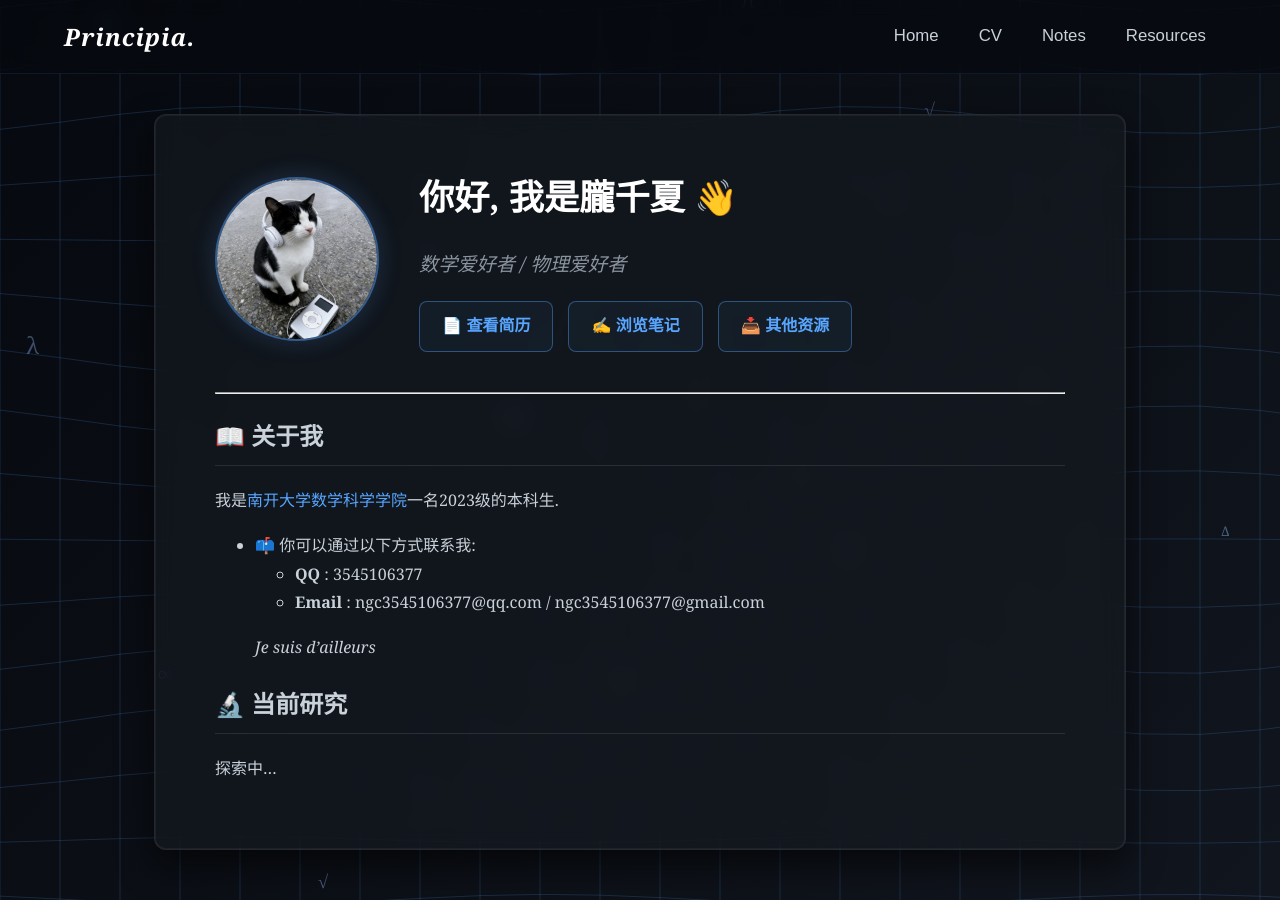
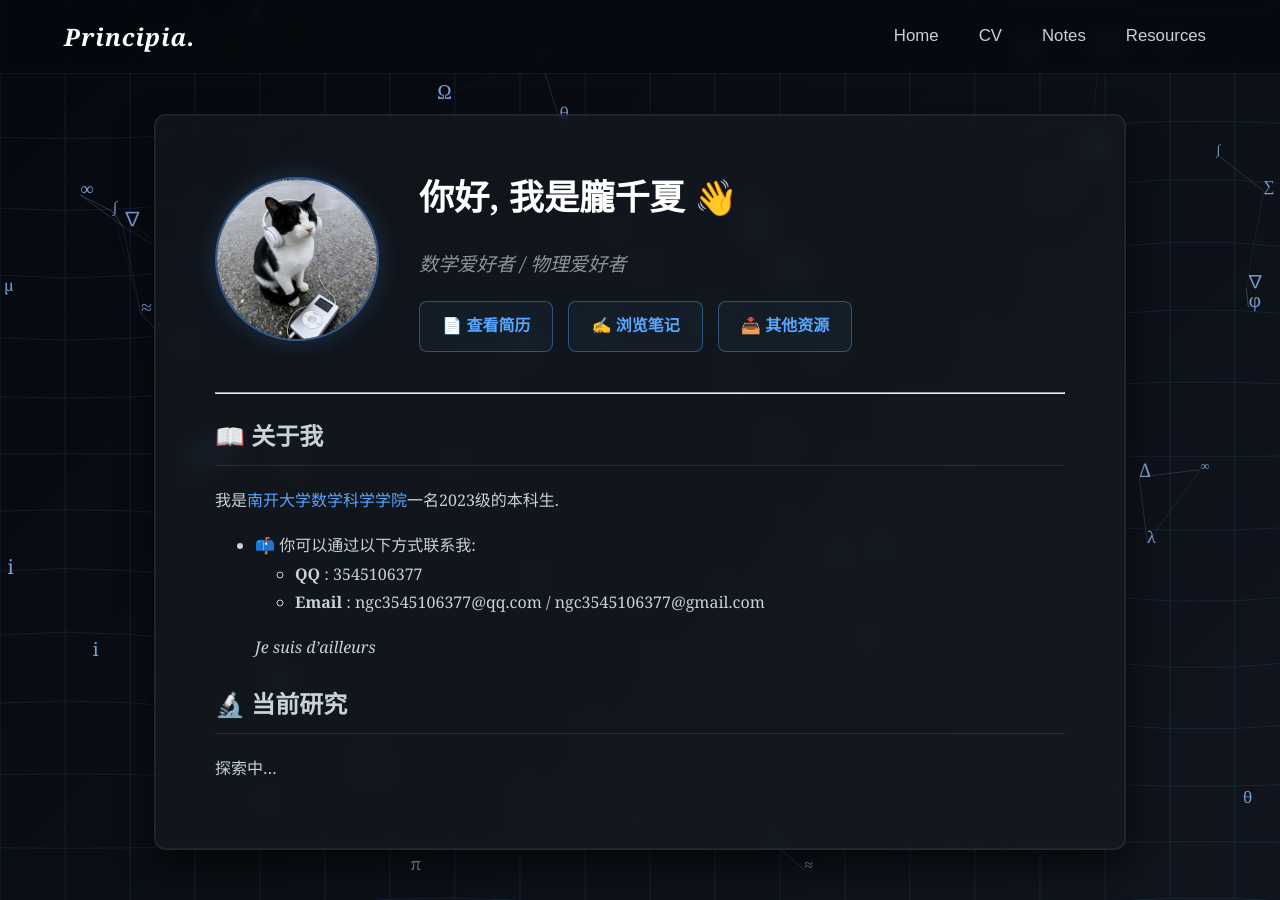
Before and after one commit to EtherealKasumi/personalpage, a Jekyll site: the page built from index.md, in a window 1280 px wide. Built offline with Jekyll 4.4.1, drawn with Linux system fonts in a browser that asks for light colours.

Commit message:
Refactor CSS styles and improve layout structure

```diff
--- a/_layouts/default.html
+++ b/_layouts/default.html
@@ -11,97 +11,29 @@
     <script defer src="https://cdn.jsdelivr.net/npm/katex@0.16.8/dist/contrib/auto-render.min.js"></script>
 
     <style>
-        /* === 基础颜色与排版 === */
-        :root {
-            --text-color: #c9d1d9;
-            --accent-color: #58a6ff;
-            --math-font: "Georgia", "Times New Roman", serif;
-        }
-
-        body, html {
-            margin: 0; padding: 0;
-            background-color: transparent;
-            color: var(--text-color); font-family: var(--math-font);
-            line-height: 1.8; overflow-x: hidden; min-height: 100vh;
-        }
-
-        /* === 动态背景容器 === */
-        #math-canvas {
-            position: fixed; top: 0; left: 0;
-            width: 100vw; height: 100vh;
-            z-index: -1; pointer-events: none;
-            background: linear-gradient(135deg, #06090f 0%, #11151d 100%);
-        }
-
-        /* === 响应式顶部导航栏 === */
-        .top-nav {
-            display: flex; justify-content: space-between; align-items: center;
-            padding: 15px 5%; background: rgba(6, 9, 15, 0.7);
-            backdrop-filter: blur(10px); -webkit-backdrop-filter: blur(10px);
-            border-bottom: 1px solid rgba(88,166,255,0.1);
-            position: sticky; top: 0; z-index: 100;
-        }
-
-        .nav-brand {
-            font-size: 1.5em; font-weight: bold; color: #fff;
-            letter-spacing: 1px; font-style: italic;
-        }
-
-        .nav-links {
-            display: flex; gap: 20px; transition: all 0.3s ease;
-        }
-
-        .nav-links a {
-            color: var(--text-color); text-decoration: none; padding: 5px 10px;
-            font-size: 1.05em; transition: all 0.3s; font-family: sans-serif;
-            border-radius: 6px;
-        }
-
-        .nav-links a:hover {
-            color: var(--accent-color); background: rgba(88,166,255,0.1);
-        }
-
-        /* 移动端/小屏幕折叠按钮 */
-        .menu-toggle {
-            display: none; cursor: pointer; font-size: 1.8em; color: var(--accent-color);
-        }
-
+        :root { --text-color: #c9d1d9; --accent-color: #58a6ff; --math-font: "Georgia", "Times New Roman", serif; }
+        body, html { margin: 0; padding: 0; background-color: transparent; color: var(--text-color); font-family: var(--math-font); line-height: 1.8; overflow-x: hidden; min-height: 100vh; }
+        #math-canvas { position: fixed; top: 0; left: 0; width: 100vw; height: 100vh; z-index: -1; pointer-events: none; background: linear-gradient(135deg, #05080e 0%, #11151d 100%); }
+        .top-nav { display: flex; justify-content: space-between; align-items: center; padding: 15px 5%; background: rgba(5, 8, 14, 0.7); backdrop-filter: blur(10px); -webkit-backdrop-filter: blur(10px); border-bottom: 1px solid rgba(88,166,255,0.1); position: sticky; top: 0; z-index: 100; }
+        .nav-brand { font-size: 1.5em; font-weight: bold; color: #fff; letter-spacing: 1px; font-style: italic; }
+        .nav-links { display: flex; gap: 20px; transition: all 0.3s ease; }
+        .nav-links a { color: var(--text-color); text-decoration: none; padding: 5px 10px; font-size: 1.05em; transition: all 0.3s; font-family: sans-serif; border-radius: 6px; }
+        .nav-links a:hover { color: var(--accent-color); background: rgba(88,166,255,0.1); }
+        .menu-toggle { display: none; cursor: pointer; font-size: 1.8em; color: var(--accent-color); }
         @media (max-width: 768px) {
             .menu-toggle { display: block; }
-            .nav-links {
-                position: absolute; top: 100%; left: 0; width: 100%;
-                background: rgba(6, 9, 15, 0.95); backdrop-filter: blur(10px);
-                flex-direction: column; align-items: center; padding: 0;
-                max-height: 0; overflow: hidden; border-bottom: none;
-            }
-            .nav-links.active {
-                max-height: 400px; padding: 20px 0; border-bottom: 1px solid rgba(88,166,255,0.3);
-            }
+            .nav-links { position: absolute; top: 100%; left: 0; width: 100%; background: rgba(6, 9, 15, 0.95); backdrop-filter: blur(10px); flex-direction: column; align-items: center; padding: 0; max-height: 0; overflow: hidden; border-bottom: none; }
+            .nav-links.active { max-height: 400px; padding: 20px 0; border-bottom: 1px solid rgba(88,166,255,0.3); }
         }
-
-        /* === 阅读卡片 === */
-        .paper-container {
-            max-width: 850px; margin: 40px auto; padding: 50px 60px;
-            background: rgba(22, 27, 34, 0.6); backdrop-filter: blur(12px); -webkit-backdrop-filter: blur(12px);
-            border: 1px solid rgba(255, 255, 255, 0.08); border-radius: 12px;
-            box-shadow: 0 15px 35px rgba(0,0,0,0.6), inset 0 0 0 1px rgba(255,255,255,0.05);
-        }
-
-        /* === 主页名片与按键 === */
+        .paper-container { max-width: 850px; margin: 40px auto; padding: 50px 60px; background: rgba(22, 27, 34, 0.6); backdrop-filter: blur(12px); -webkit-backdrop-filter: blur(12px); border: 1px solid rgba(255, 255, 255, 0.08); border-radius: 12px; box-shadow: 0 15px 35px rgba(0,0,0,0.6), inset 0 0 0 1px rgba(255,255,255,0.05); }
         .profile-section { display: flex; align-items: center; gap: 40px; margin-bottom: 40px; }
         .profile-avatar { width: 160px; height: 160px; border-radius: 50%; object-fit: cover; border: 2px solid rgba(88, 166, 255, 0.5); box-shadow: 0 0 25px rgba(88, 166, 255, 0.2); flex-shrink: 0; }
         .profile-info h1 { margin: 0 0 10px 0; border-bottom: none; font-size: 2.2em; color: #fff;}
         .profile-info .subtitle { margin: 0 0 20px 0; color: #8b949e; font-size: 1.2em; font-style: italic; }
         .action-buttons { display: flex; gap: 15px; flex-wrap: wrap; }
         .btn { display: inline-block; padding: 10px 22px; background: rgba(88, 166, 255, 0.05); color: var(--accent-color); border: 1px solid rgba(88, 166, 255, 0.4); border-radius: 8px; text-decoration: none !important; font-weight: 600; font-family: sans-serif; transition: all 0.3s; }
-        .btn:hover { background: var(--accent-color); color: #06090f; box-shadow: 0 0 20px rgba(88, 166, 255, 0.4); transform: translateY(-3px); }
-
-        @media (max-width: 650px) {
-            .profile-section { flex-direction: column; text-align: center; }
-            .paper-container { padding: 30px 20px; margin: 20px; }
-        }
-
-        /* === 数学标签样式保留 === */
+        .btn:hover { background: var(--accent-color); color: #05080e; box-shadow: 0 0 20px rgba(88, 166, 255, 0.4); transform: translateY(-3px); }
+        @media (max-width: 650px) { .profile-section { flex-direction: column; text-align: center; } .paper-container { padding: 30px 20px; margin: 20px; } }
         h1, h2, h3 { border-bottom: 1px solid rgba(255,255,255,0.1); padding-bottom: 8px; }
         .theorem { margin: 2em 0; padding: 15px 20px; background: rgba(88, 166, 255, 0.05); border-left: 4px solid var(--accent-color); }
         .theorem::before { content: "定理 (Theorem). "; font-weight: bold; color: var(--accent-color); }
@@ -118,10 +50,8 @@
 </head>
 <body>
 
-    <!-- 动态数学时空网格 -->
     <canvas id="math-canvas"></canvas>
 
-    <!-- 带有收纳按钮的全新导航栏 -->
     <nav class="top-nav">
         <div class="nav-brand">Principia.</div>
         <div class="menu-toggle" id="mobile-menu-btn">☰</div>
@@ -130,23 +60,22 @@
             <a href="{{ '/cv.html' | relative_url }}">CV</a>
             <a href="{{ '/notes.html' | relative_url }}">Notes</a>
             <a href="{{ '/resources.html' | relative_url }}">Resources</a>
-            <!-- 未来你在这里加多少个链接都不会乱，会自动收纳 -->
         </div>
     </nav>
 
-    <!-- 核心渲染区 -->
     <div class="paper-container">
         {{ content }}
     </div>
 
-    <!-- === 折叠菜单与时空网格脚本 === -->
     <script>
-        // 1. 移动端折叠菜单逻辑
+        // 移动端菜单折叠
         document.getElementById('mobile-menu-btn').addEventListener('click', function() {
             document.getElementById('nav-links').classList.toggle('active');
         });
 
-        // 2. 超高级：数学时空曲率波浪场 (Spacetime Curvature Grid)
+        // ==========================================
+        // 核心物理引擎：时空波浪之海 + 拓扑符号网络
+        // ==========================================
         document.addEventListener("DOMContentLoaded", function() {
             const canvas = document.getElementById('math-canvas');
             if (!canvas) return;
@@ -160,71 +89,116 @@
                 height = canvas.height = window.innerHeight;
             });
 
-            // 监听鼠标引力中心
-            let mouse = { x: null, y: null };
+            // 鼠标位置与引力半径
+            let mouse = { x: null, y: null, radius: 300 };
             window.addEventListener('mousemove', (e) => { mouse.x = e.x; mouse.y = e.y; });
             window.addEventListener('mouseout', () => { mouse.x = null; mouse.y = null; });
 
-            // 漂浮数学符号设置
-            const symbols =['∫', '∑', '∏', '∞', 'π', 'Δ', '∇', 'θ', 'λ', 'μ', 'φ', 'e', 'i', 'Ω', '≈', '⊗', '⊕', '√'];
-            class MathSymbol {
+            let time = 0;
+            const gap = 65; // 网格的密度
+
+            // 核心函数：计算平面上任意坐标 (x, y) 在此时此刻的 Z 轴高度 (曲率)
+            function getZ(x, y) {
+                // 1. 基础海洋波浪方程
+                let z = Math.sin((x / 120) + time) * Math.cos((y / 120) + time) * 18;
+
+                // 2. 鼠标造成的质量塌陷 (高斯引力井)
+                if (mouse.x != null && mouse.y != null) {
+                    let dx = x - mouse.x;
+                    let dy = y - mouse.y;
+                    let dist = Math.sqrt(dx*dx + dy*dy);
+                    if (dist < mouse.radius) {
+                        let pull = (mouse.radius - dist) / mouse.radius;
+                        // 曲率下凹，平方衰减使得中心更深
+                        z -= pull * pull * 60;
+                    }
+                }
+                return z;
+            }
+
+            // 漂浮在海面上的数学符号节点
+            const symbols =['∫', '∑', '∏', '∞', 'π', 'Δ', '∇', 'θ', 'λ', 'μ', 'φ', 'e', 'i', 'Ω', '≈'];
+            class MathNode {
                 constructor() {
-                    this.x = Math.random() * width; this.y = Math.random() * height;
-                    this.speedY = Math.random() * 0.5 + 0.2;
+                    this.x = Math.random() * width;
+                    this.y = Math.random() * height;
+                    this.vx = (Math.random() - 0.5) * 0.4;
+                    this.vy = (Math.random() - 0.5) * 0.4;
                     this.char = symbols[Math.floor(Math.random() * symbols.length)];
-                    this.fontSize = Math.random() * 15 + 10;
-                    this.opacity = Math.random() * 0.4 + 0.1;
+                    this.fontSize = Math.random() * 8 + 12; // 字体稍微缩小显得更精细
                 }
+
                 update() {
-                    this.y -= this.speedY; // 缓慢上升
-                    if (this.y < -50) { this.y = height + 50; this.x = Math.random() * width; }
+                    // 物理引擎：与鼠标引力场的互动
+                    if (mouse.x != null && mouse.y != null) {
+                        let dx = mouse.x - this.x;
+                        let dy = mouse.y - this.y;
+                        let dist = Math.sqrt(dx*dx + dy*dy);
+
+                        if (dist < mouse.radius) {
+                            let force = (mouse.radius - dist) / mouse.radius;
+                            // 1. 向引力中心滑落 (向心力)
+                            this.vx += (dx / dist) * force * 0.3;
+                            this.vy += (dy / dist) * force * 0.3;
+                            // 2. 产生轨道角动量 (洛伦兹漩涡效应)
+                            this.vx += (dy / dist) * force * 0.4;
+                            this.vy -= (dx / dist) * force * 0.4;
+                        }
+                    }
+
+                    // 空间阻力（防止粒子飞得太快）
+                    this.vx *= 0.95;
+                    this.vy *= 0.95;
+
+                    // 基础布朗运动（保证平时不静止）
+                    if (Math.abs(this.vx) < 0.2) this.vx += (Math.random() - 0.5) * 0.15;
+                    if (Math.abs(this.vy) < 0.2) this.vy += (Math.random() - 0.5) * 0.15;
+
+                    // 更新绝对坐标
+                    this.x += this.vx;
+                    this.y += this.vy;
+
+                    // 边缘循环穿越
+                    if (this.x < 0) this.x = width;
+                    if (this.x > width) this.x = 0;
+                    if (this.y < 0) this.y = height;
+                    if (this.y > height) this.y = 0;
+
+                    // 计算粒子受曲率影响后的 3D 渲染坐标
+                    this.renderZ = getZ(this.x, this.y);
+                    this.renderX = this.x;
+                    // z 为负（下凹）时，y 坐标加上正值，在屏幕上表现为向下掉落
+                    this.renderY = this.y - this.renderZ;
                 }
+
                 draw() {
-                    ctx.fillStyle = `rgba(136, 175, 230, ${this.opacity})`;
+                    ctx.fillStyle = `rgba(136, 175, 230, 0.9)`;
                     ctx.font = `${this.fontSize}px Georgia`;
-                    ctx.fillText(this.char, this.x, this.y);
+                    ctx.fillText(this.char, this.renderX, this.renderY);
                 }
             }
-            let floatingSymbols =[];
-            for(let i=0; i<30; i++) floatingSymbols.push(new MathSymbol());
 
-            let time = 0;
-            const gap = 60; // 网格间距
+            // 初始化粒子群
+            let nodes =[];
+            let nodeCount = Math.floor((width * height) / 18000);
+            if(nodeCount > 80) nodeCount = 80; // 限制数量防止卡顿
+            for(let i=0; i<nodeCount; i++) nodes.push(new MathNode());
 
             function animate() {
                 ctx.clearRect(0, 0, width, height);
 
-                // 绘制背景漂浮符号
-                floatingSymbols.forEach(sym => { sym.update(); sym.draw(); });
-
-                // 核心：计算时空网格的 3D 投影坐标
-                ctx.strokeStyle = 'rgba(88, 166, 255, 0.18)'; // 科幻蓝线条
+                // === 1. 绘制时空波浪网格 ===
+                ctx.strokeStyle = 'rgba(88, 166, 255, 0.12)';
                 ctx.lineWidth = 1;
-
                 const points =[];
-                // 生成网格矩阵坐标
                 for (let x = 0; x <= width + gap; x += gap) {
                     let col =[];
                     for (let y = 0; y <= height + gap; y += gap) {
-                        // 基础方程：Z = A * sin(kx + wt) * cos(ky + wt) 产生波浪
-                        let z = Math.sin((x / 100) + time) * Math.cos((y / 100) + time) * 15;
-
-                        // 鼠标引力场方程：高斯衰减凹陷
-                        if (mouse.x != null && mouse.y != null) {
-                            let dx = x - mouse.x; let dy = y - mouse.y;
-                            let dist = Math.sqrt(dx*dx + dy*dy);
-                            if (dist < 250) { // 引力半径 250px
-                                let pull = Math.max(0, 250 - dist) / 250;
-                                z += pull * pull * 45; // 平方曲线使得引力井中心更深
-                            }
-                        }
-                        // 用 Z 轴偏移 Y 坐标，形成伪 3D 视觉
-                        col.push({ cx: x, cy: y - z });
+                        col.push({ cx: x, cy: y - getZ(x, y) });
                     }
                     points.push(col);
                 }
-
-                // 绘制横向连线
+                // 横向网格线
                 for (let i = 0; i < points.length; i++) {
                     ctx.beginPath();
                     for (let j = 0; j < points[i].length; j++) {
@@ -244,13 +217,36 @@
                     ctx.stroke();
                 }
 
-                time += 0.02; // 时间流逝，波浪翻滚
+                // === 2. 更新并绘制符号节点 ===
+                nodes.forEach(node => node.update());
+
+                // === 3. 绘制节点之间的动态连线 ===
+                for (let i = 0; i < nodes.length; i++) {
+                    for (let j = i + 1; j < nodes.length; j++) {
+                        let dx = nodes[i].renderX - nodes[j].renderX;
+                        let dy = nodes[i].renderY - nodes[j].renderY;
+                        let dist = Math.sqrt(dx*dx + dy*dy);
+
+                        if (dist < 130) {
+                            let opacity = 1 - (dist / 130);
+                            ctx.strokeStyle = `rgba(136, 175, 230, ${opacity * 0.5})`;
+                            ctx.lineWidth = 0.8;
+                            ctx.beginPath();
+                            ctx.moveTo(nodes[i].renderX, nodes[i].renderY);
+                            ctx.lineTo(nodes[j].renderX, nodes[j].renderY);
+                            ctx.stroke();
+                        }
+                    }
+                    nodes[i].draw(); // 确保节点在连线上方
+                }
+
+                time += 0.015; // 整体宇宙时间流逝速度
                 requestAnimationFrame(animate);
             }
             animate();
         });
 
-        // 3. 启动 KaTeX
+        // 启动 KaTeX 公式极速渲染
         document.addEventListener("DOMContentLoaded", function() {
             renderMathInElement(document.body, {
                 delimiters:[
```
Also changed, not shown: other parts of _layouts/default.html (+1 -2 lines).
